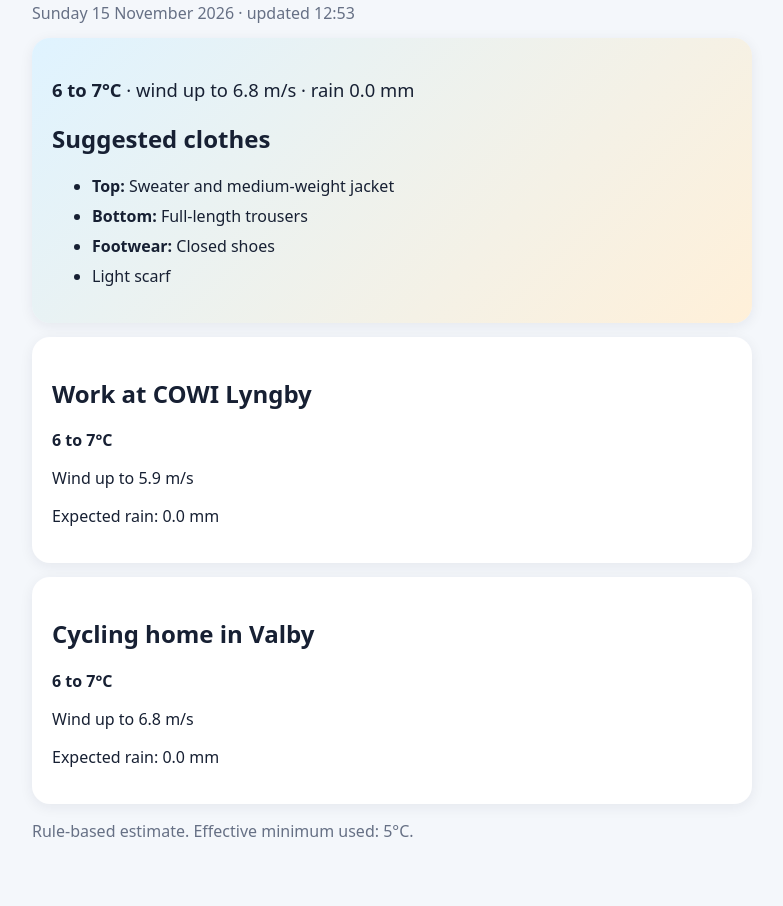
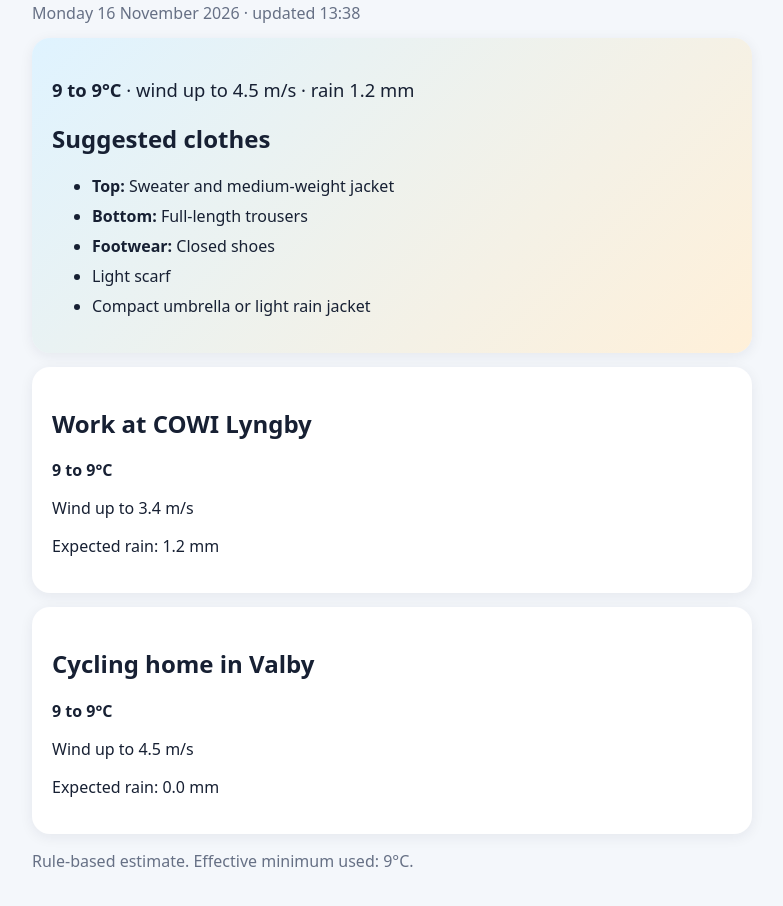
Before and after one commit to mathias1208/weather-outfit, a plain HTML site: page docs/index.html in a window 1280 px wide. Shown: the part 84-990 px from the top of the page, without its empty margins (248-1031 px from the left). Before the commit the page ends 960 px from the top, so only its background shows below. Drawn offline with Linux system fonts and the light colour scheme.

Commit message:
Update morning outfit

```diff
--- a/docs/index.html
+++ b/docs/index.html
@@ -72,24 +72,24 @@
     <h1>Today's outfit</h1>
 
     <div class="muted">
-        Sunday 15 November 2026
-        · updated 12:53
+        Monday 16 November 2026
+        · updated 13:38
     </div>
 
     <section class="hero">
 
         <p class="summary">
             <strong>
-                6
+                9
                 to
-                7°C
+                9°C
             </strong>
 
             · wind up to
-            6.8 m/s
+            4.5 m/s
 
             · rain
-            0.0 mm
+            1.2 mm
         </p>
 
         <h2>Suggested clothes</h2>
@@ -110,7 +110,7 @@
                 Closed shoes
             </li>
 
-            <li>Light scarf</li>
+            <li>Light scarf</li><li>Compact umbrella or light rain jacket</li>
         </ul>
 
     </section>
@@ -121,20 +121,20 @@
 
             <p>
                 <strong>
-                    6
+                    9
                     to
-                    7°C
+                    9°C
                 </strong>
             </p>
 
             <p>
                 Wind up to
-                5.9 m/s
+                3.4 m/s
             </p>
 
             <p>
                 Expected rain:
-                0.0 mm
+                1.2 mm
             </p>
         </section>
 
@@ -143,15 +143,15 @@
 
             <p>
                 <strong>
-                    6
+                    9
                     to
-                    7°C
+                    9°C
                 </strong>
             </p>
 
             <p>
                 Wind up to
-                6.8 m/s
+                4.5 m/s
             </p>
 
             <p>
@@ -164,7 +164,7 @@
     <p class="muted">
         Rule-based estimate.
         Effective minimum used:
-        5°C.
+        9°C.
     </p>
 
 </body>
```
